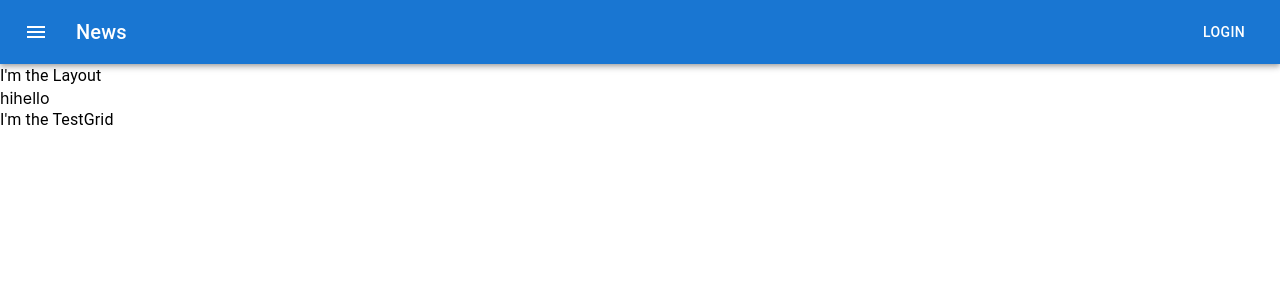
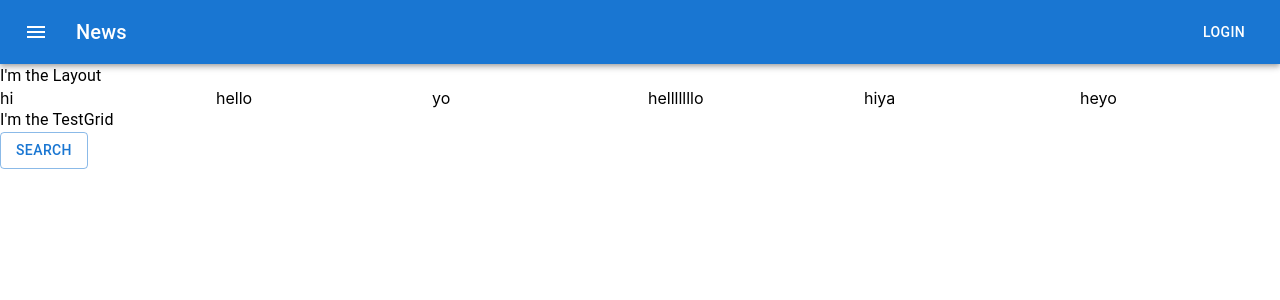
Before and after one commit to Swammered/food-viewer, a React (Create React App) app: page / in a window 1280 px wide. Shown: the top 300 px of the page. Built offline with nearby package versions, Linux system fonts and the light colour scheme.

Commit message:
Added button/Link and grid

```diff
--- a/package.json
+++ b/package.json
@@ -12,6 +12,7 @@
     "@testing-library/user-event": "^13.5.0",
     "react": "^18.2.0",
     "react-dom": "^18.2.0",
+    "react-router-dom": "^6.4.0",
     "react-scripts": "5.0.1",
     "web-vitals": "^2.1.4",
     "workbox-background-sync": "^6.5.4",
--- a/src/components/Layout.js
+++ b/src/components/Layout.js
@@ -1,14 +1,16 @@
 import React from 'react'
 import { Typography, Box, AppBar, Toolbar, IconButton, Button} from '@mui/material'
 import TestGrid from '../pages/TestGrid'
-import MenuIcon from '@mui/icons-material/Menu';
-
+import MenuIcon from '@mui/icons-material/Menu'
+import Search from '../pages/Search'
+import {BrowserRouter, Routes, Route} from 'react-router-dom'
 
 
 const Layout = () => {
 
     return (
         <>
+            <BrowserRouter>
                 <Box sx={{ flexGrow: 1 }}>
                     <AppBar position="static">
                         <Toolbar>
@@ -29,9 +31,14 @@ const Layout = () => {
                     </AppBar>
                     </Box>
 
+                <Typography>I'm the Layout</Typography>
+                <Routes>
+                    <Route exact path='/' element={<TestGrid/>} />
+                    <Route exact path='/testgrid' element={<TestGrid/>} />
+                    <Route exact path='/search' element={<Search/>} />
+                </Routes>
 
-            <Typography>I'm the Layout</Typography>
-            <TestGrid></TestGrid>
+            </BrowserRouter>
         </>
     )
 }
--- a/src/pages/TestGrid.js
+++ b/src/pages/TestGrid.js
@@ -1,5 +1,6 @@
 import React from 'react'
-import { Typography, Grid } from '@mui/material'
+import { Typography, Grid, Button} from '@mui/material'
+import { Link } from 'react-router-dom'
 
 
 
@@ -7,15 +8,20 @@ const TestGrid = () => {
 
     return (
         <>
-            <Grid container>
-                <Grid item>hi</Grid>
-                <Grid item>hello</Grid>
+            <Grid container spacing={2}>
+                <Grid item xs={6} md={2}>hi</Grid>
+                <Grid item xs={6} md={2}>hello</Grid>
+                <Grid item xs={6} md={2}>yo</Grid>
+                <Grid item xs={6} md={2}>helllllllo</Grid>
+                <Grid item xs={6} md={2}>hiya</Grid>
+                <Grid item xs={6} md={2}>heyo</Grid>
 
             </Grid>
+
             <Typography>I'm the TestGrid</Typography>
+
+            <Button component={Link} to='/search' variant='outlined'>Search</Button>
         </>
-
-
     )
 }
 
```
Also changed, not shown: 1 other file (tests, documents, lock files or other folders). Lines whose indentation alone changed are shown as unchanged.
